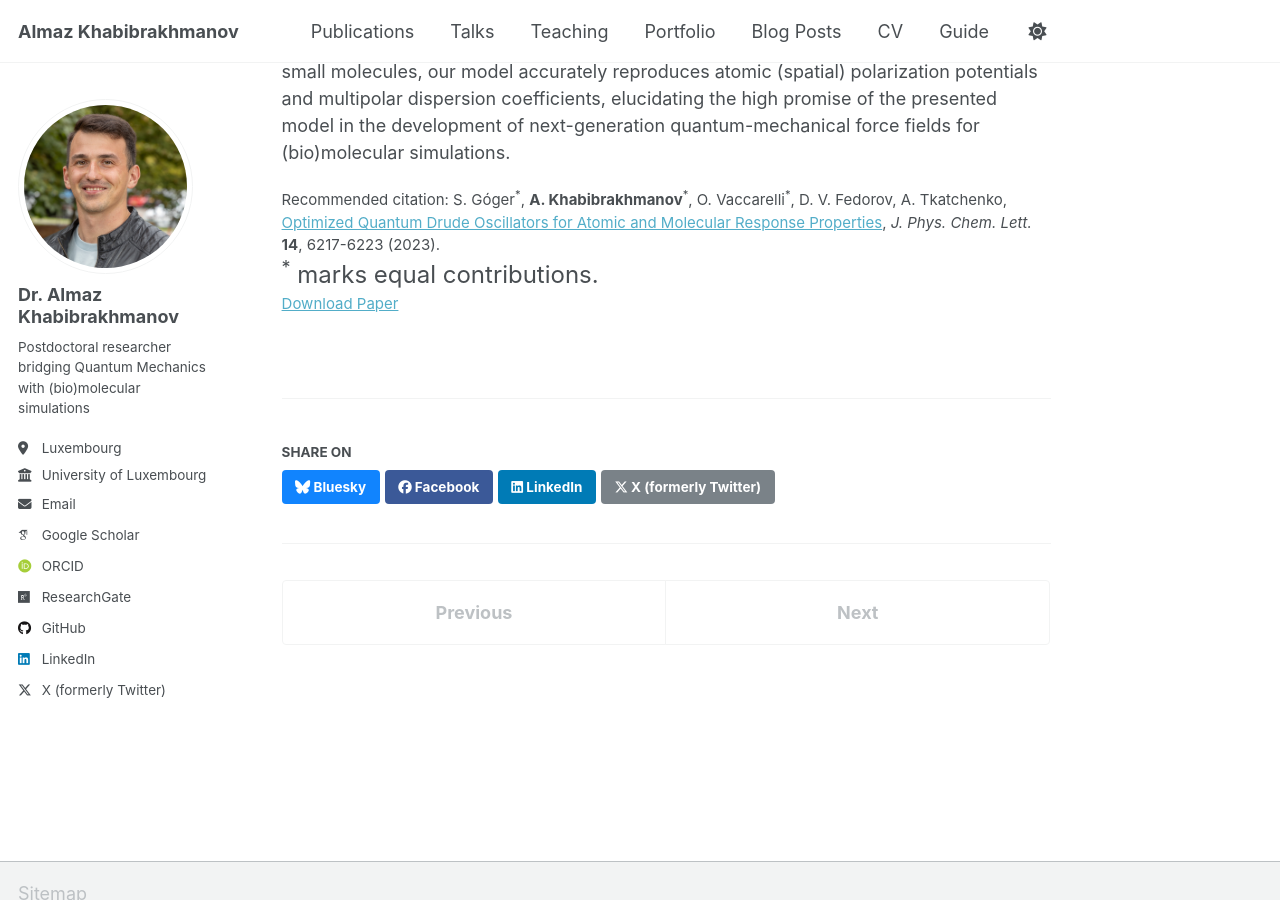
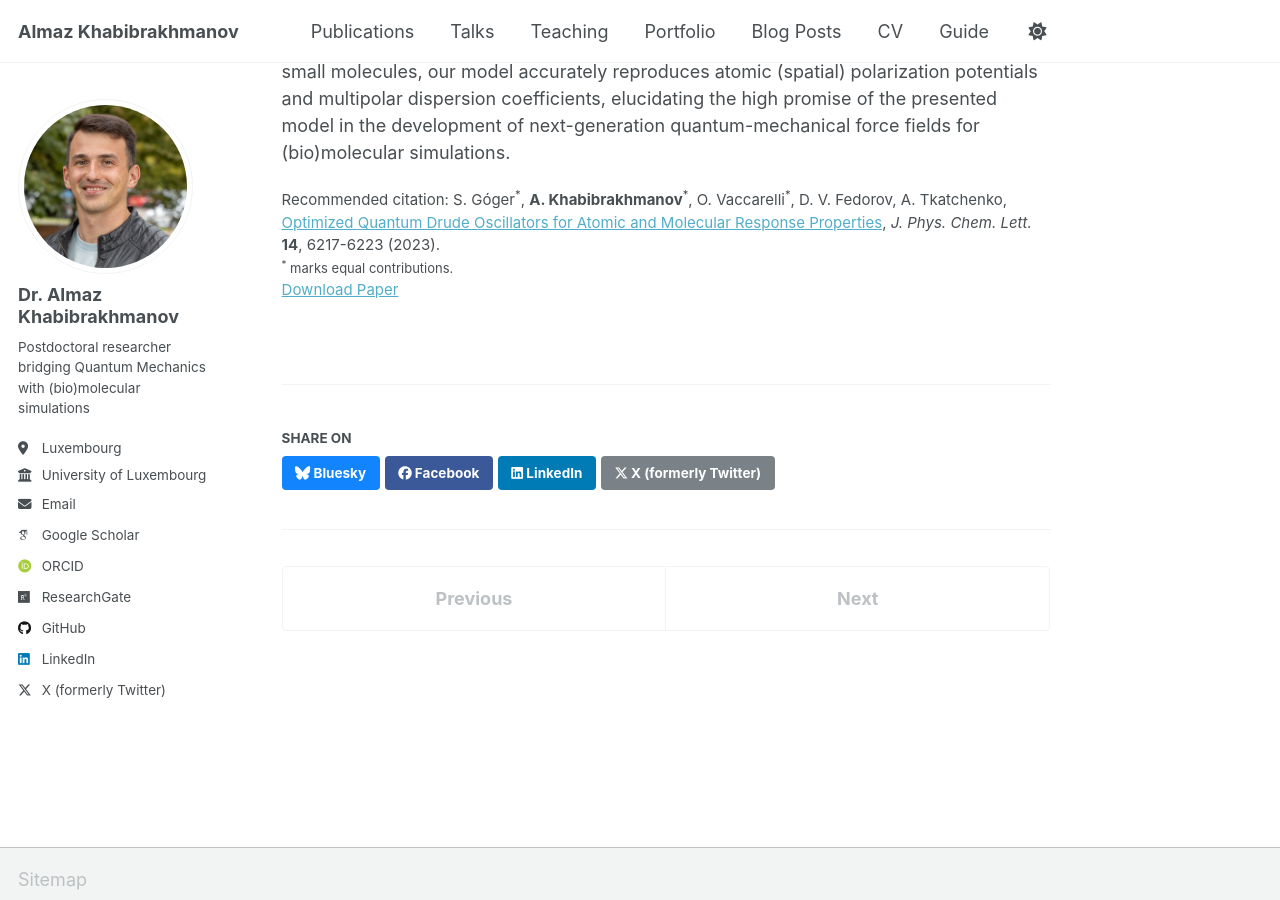
Before and after one commit to almaz-khabibrakhmanov/almaz-khabibrakhmanov.github.io, a Jekyll site: the page built from _publications/2023-Optimized_QDO-JPCL.md, in a window 1280 px wide and 900 px high, scrolled down 409 px. Built offline with Jekyll 4.4.1, drawn with Linux system fonts in a browser that asks for light colours; some web fonts are replaced; a script that is not in the unit is left out.

Commit message:
Update 2023-Optimized_QDO-JPCL.md

```diff
--- a/_publications/2023-Optimized_QDO-JPCL.md
+++ b/_publications/2023-Optimized_QDO-JPCL.md
@@ -9,6 +9,6 @@ venue: 'The Journal of Physical Chemistry Letters'
 #slidesurl: ''
 paperurl: 'http://almaz-khabibrakhmanov.github.io/files/papers/2023-Optimized_QDO-JPCL.pdf'
 citation: 'S. Góger<sup>*</sup>, <b>A. Khabibrakhmanov</b><sup>*</sup>, O. Vaccarelli<sup>*</sup>, D. V. Fedorov, A. Tkatchenko, <a href="https://doi.org/10.1021/acs.jpclett.3c01221">Optimized Quantum Drude Oscillators for Atomic and Molecular Response Properties</a>, <i>J. Phys. Chem. Lett.</i> <b>14</b>, 6217-6223 (2023).<br />
-<font size="5"><sup>*</sup> marks equal contributions.</font>'
+<font size="2"><sup>*</sup> marks equal contributions.</font>'
 ---
 <b>Abstract:</b> The quantum Drude oscillator (QDO) is an efficient yet accurate coarse-grained approach that has been widely used to model electronic and optical response properties of atoms and molecules as well as polarization and dispersion interactions between them. Three effective parameters (frequency, mass, and charge) fully characterize the QDO Hamiltonian and are adjusted to reproduce response properties. However, the soaring success of coupled QDOs for many-atom systems remains fundamentally unexplained, and the optimal mapping between atoms/molecules and oscillators has not been established. Here we present an optimized parametrization (OQDO) where the parameters are fixed by using only dipolar properties. For the periodic table of elements as well as small molecules, our model accurately reproduces atomic (spatial) polarization potentials and multipolar dispersion coefficients, elucidating the high promise of the presented model in the development of next-generation quantum-mechanical force fields for (bio)molecular simulations.
```
